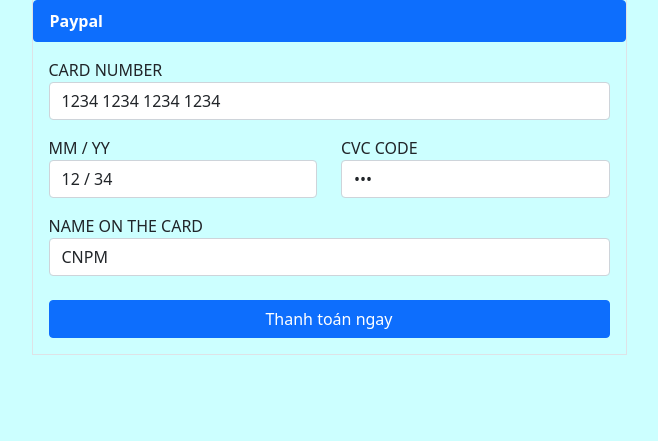
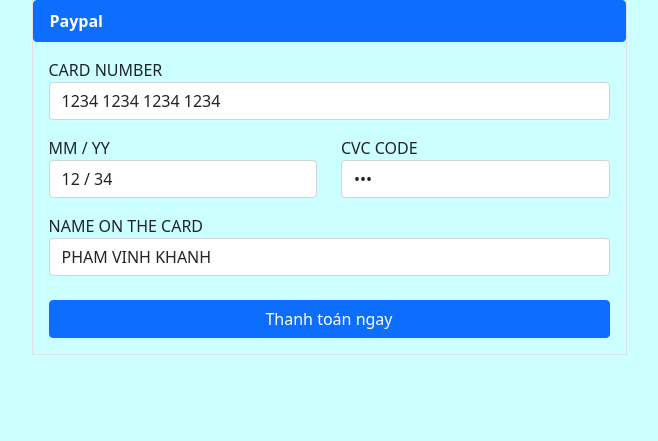
Before and after one commit to phamvinhkhanh187/QuanLyChuyenBay, a Flask app: page /pay/1 in a window 1280 px wide. Shown: the part 175-616 px from the top of the page, without its empty margins (311-969 px from the left). Run offline with Flask 3, Linux system fonts and the light colour scheme; the visitor is signed in with stand-in values (Sample User, id 1); some libraries are stand-ins or nearby versions.

Commit message:
[Khanh]- rel

```diff
--- a/project/dao.py
+++ b/project/dao.py
@@ -236,7 +236,7 @@
 
 
 def check_paypal(number_card, mm_yy, cvc_code, name):
-    if number_card == "1234 1234 1234 1234" and mm_yy == "12 / 34" and cvc_code == "123" and name == "CNPM":
+    if number_card == "1234 1234 1234 1234" and mm_yy == "12 / 34" and cvc_code == "123" and name == "PHAM VINH KHANH":
         return True
     return False
 
--- a/project/templates/pay.html
+++ b/project/templates/pay.html
@@ -42,7 +42,7 @@
                             <div class="col-12 mt-3">
                                 <div class="form__div">
                                     <label for="name-card" class="form__label">NAME ON THE CARD</label>
-                                    <input value="CNPM" type="text" id="name-card" class="form-control" placeholder=" ">
+                                    <input value="PHAM VINH KHANH" type="text" id="name-card" class="form-control" placeholder=" ">
                                 </div>
                             </div>
                             <div class="col-12">
```
